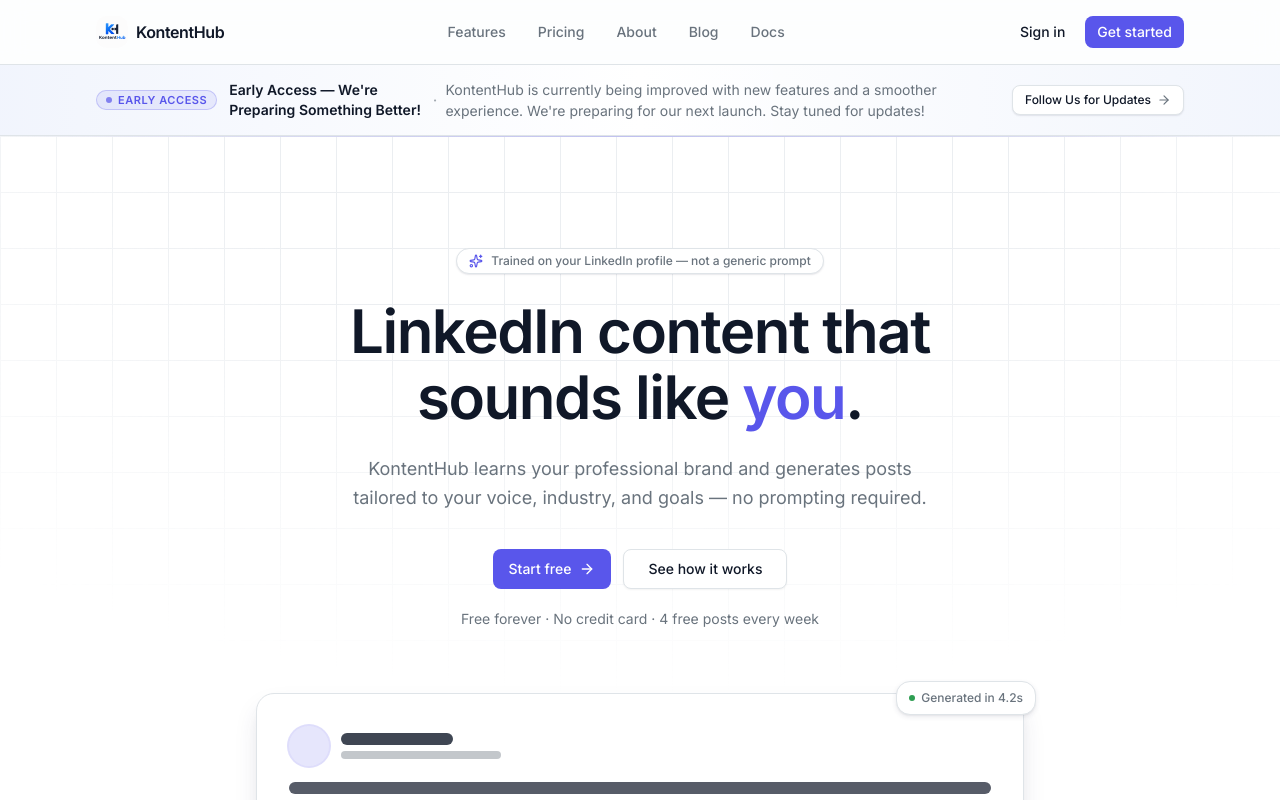
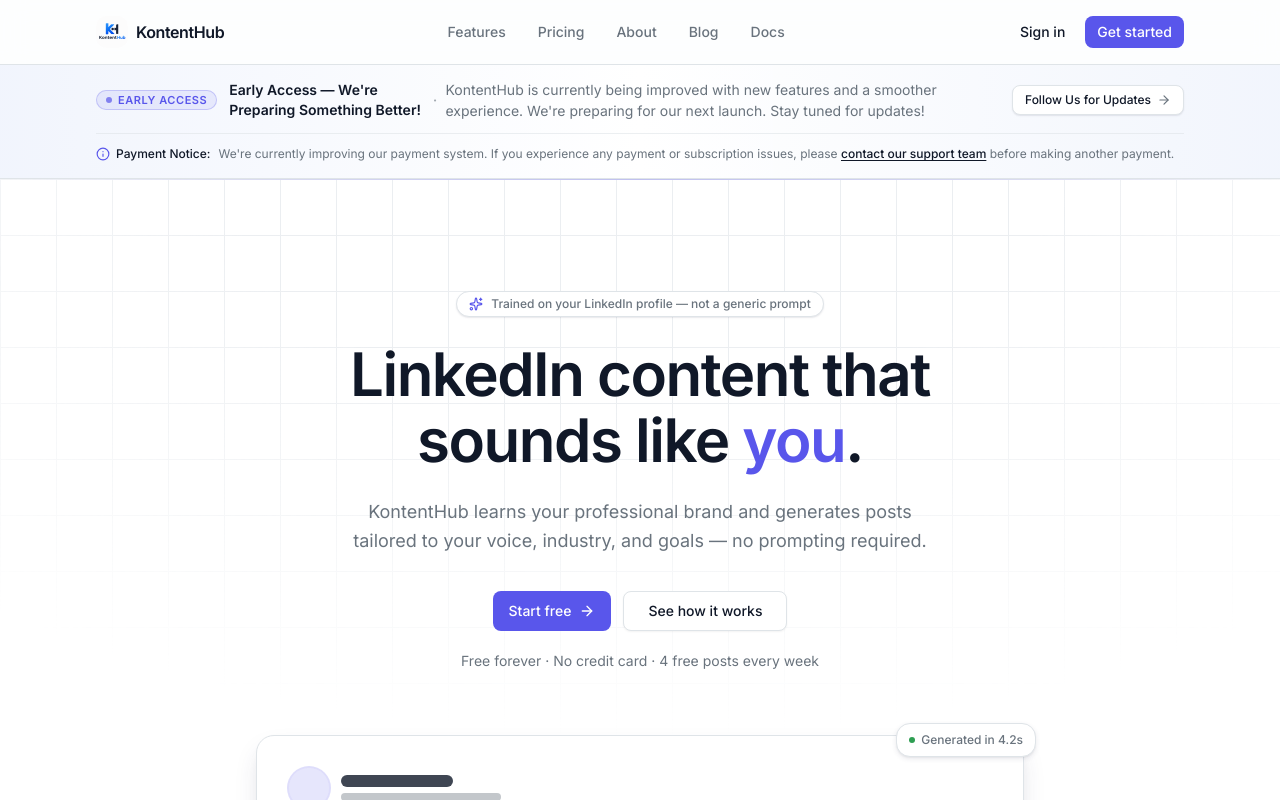
Before and after one commit to arobaliarobali55-hue/KontentHub, a Next.js app: page / in a window 1280 px wide. Shown: the top 800 px of the page. Built offline with nearby package versions, Linux system fonts and the light colour scheme; no server answers.

Commit message:
feat: add payment notice to early-access banner

```diff
--- a/src/components/marketing/early-access-banner.tsx
+++ b/src/components/marketing/early-access-banner.tsx
@@ -1,4 +1,4 @@
-import { ArrowRight } from "lucide-react";
+import { ArrowRight, Info } from "lucide-react";
 import { Container } from "@/components/layout/container";
 
 /**
@@ -12,6 +12,11 @@ export const EARLY_ACCESS_CONFIG = {
   title: "Early Access — We're Preparing Something Better!",
   description:
     "KontentHub is currently being improved with new features and a smoother experience. We're preparing for our next launch. Stay tuned for updates!",
+  paymentNotice: {
+    label: "Payment Notice:",
+    text: "We're currently improving our payment system. If you experience any payment or subscription issues, please contact our support team before making another payment.",
+    supportEmail: "help.kontenthub@gmail.com",
+  },
   // Valid social media URL configured in schema / organization metadata:
   cta: {
     label: "Follow Us for Updates",
@@ -27,6 +32,8 @@ export function EarlyAccessBanner() {
       className="relative z-40 border-b border-border bg-gradient-to-r from-brand-soft/50 via-background to-brand-soft/40 py-3 sm:py-3.5"
     >
       <Container>
+        <div className="flex flex-col gap-2.5 sm:gap-3">
+          {/* Main banner row */}
           <div className="flex flex-col gap-3 md:flex-row md:items-center md:justify-between">
             {/* Badge & copy */}
             <div className="flex flex-col items-start gap-2 sm:flex-row sm:items-center sm:gap-3">
@@ -61,6 +68,25 @@ export function EarlyAccessBanner() {
               </div>
             )}
           </div>
+
+          {/* Payment Notice Row */}
+          <div className="flex flex-col sm:flex-row sm:items-center gap-1.5 sm:gap-2 border-t border-border/60 pt-2.5 text-xs text-muted-foreground leading-relaxed">
+            <div className="inline-flex items-center gap-1.5 font-medium text-foreground shrink-0">
+              <Info className="size-3.5 text-brand" />
+              <span>{EARLY_ACCESS_CONFIG.paymentNotice.label}</span>
+            </div>
+            <span>
+              We&apos;re currently improving our payment system. If you experience any payment or subscription issues, please{" "}
+              <a
+                href={`mailto:${EARLY_ACCESS_CONFIG.paymentNotice.supportEmail}`}
+                className="font-medium text-foreground underline underline-offset-2 transition-colors hover:text-brand"
+              >
+                contact our support team
+              </a>{" "}
+              before making another payment.
+            </span>
+          </div>
+        </div>
       </Container>
     </aside>
   );
```
Lines whose indentation alone changed are shown as unchanged.
